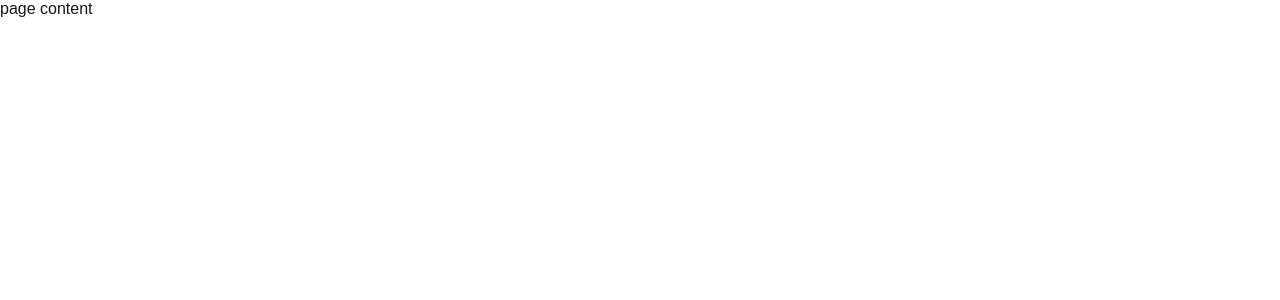
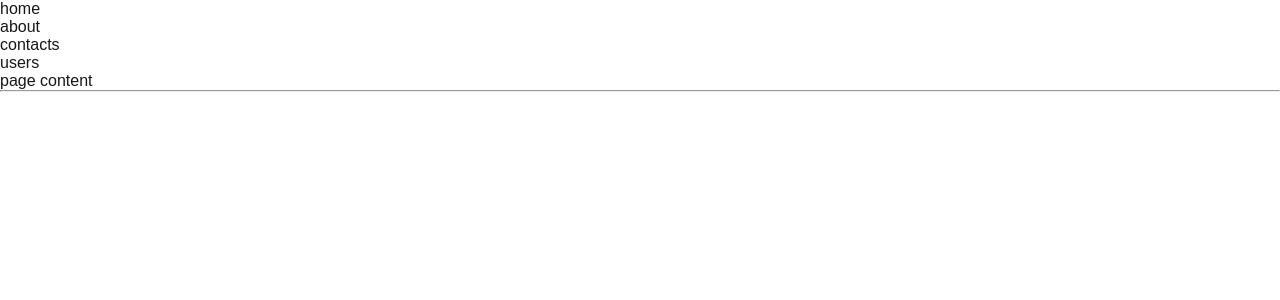
Before and after one commit to Oleksii2930/nextjs, a Next.js app: page /about in a window 1280 px wide. Shown: the top 300 px of the page. Built offline with nearby package versions, Linux system fonts and the light colour scheme.

Commit message:
FE. NextJS. Links

```diff
--- a/src/app/layout.tsx
+++ b/src/app/layout.tsx
@@ -1,6 +1,7 @@
 import type { Metadata } from "next";
 import { Geist, Geist_Mono } from "next/font/google";
 import "./globals.css";
+import Menu from "@/components/menu/Menu";
 
 const geistSans = Geist({
   variable: "--font-geist-sans",
@@ -25,7 +26,9 @@
   return (
     <html lang="en">
       <body className={`${geistSans.variable} ${geistMono.variable}`}>
-        {children}
+      <Menu/>
+      {children}
+      <hr/>
       </body>
     </html>
   );
--- /dev/null
+++ b/src/components/menu/Menu.tsx
@@ -0,0 +1,23 @@
+import Link from "next/link";
+
+const Menu = () => {
+    return (
+        <ul>
+            <li>
+            <Link href="/">home</Link>
+            </li>
+            <li>
+            <Link href="/about">about</Link>
+            </li>
+            <li>
+            <Link href="/contacts">contacts</Link>
+            </li>
+            <li>
+            <Link href="/users">users</Link>
+            </li>
+
+        </ul>
+    );
+};
+
+export default Menu;
```
